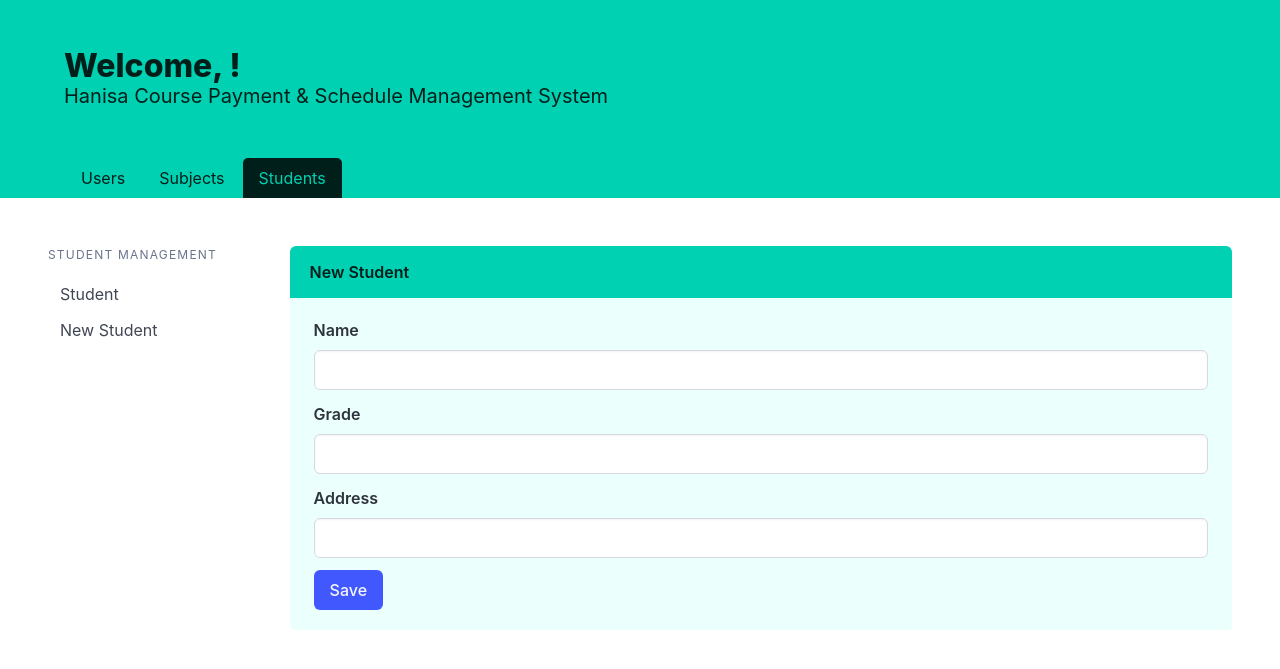
After one commit to penghalu/hanisa-course, a Django app: page /data/students/add/ in a window 1280 px wide. The commit adds this page. Shown: the top 669 px of the page. Run offline with Django 3.2, Linux system fonts and the light colour scheme; some libraries are stand-ins or nearby versions.

Commit message:
new student logic

```diff
--- a/course_management/urls.py
+++ b/course_management/urls.py
@@ -1,6 +1,6 @@
 from django.urls import path
 
-from .views import SubjectAdd, SubjectList, StudentList
+from .views import SubjectAdd, SubjectList, StudentAdd, StudentList
 
 
 app_name = 'course_management'
@@ -9,4 +9,5 @@ urlpatterns = [
     path('subjects/', SubjectList.as_view(), name='subject_list'),
     path('subjects/add/', SubjectAdd.as_view(), name='subject_add'),
     path('students/', StudentList.as_view(), name='student_list'),
+    path('students/add/', StudentAdd.as_view(), name='student_add'),
 ]
--- a/course_management/views.py
+++ b/course_management/views.py
@@ -30,3 +30,12 @@ class StudentList(LoginRequiredMixin, ListView):
     context_object_name = 'students'
     template_name = 'course_management/student_list.html'
     login_url = 'home'
+
+
+class StudentAdd(CreateView):
+    model = Student
+    template_name = 'course_management/student_add.html'
+    fields = '__all__'
+
+    def get_success_url(self):
+        return reverse('course_management:student_list')
--- a/templates/bulma_header.html
+++ b/templates/bulma_header.html
@@ -15,7 +15,7 @@
                 <ul>
                     <li{% if request.resolver_match.url_name == 'add' or request.resolver_match.url_name == 'list' %} class="is-active"{% endif %}><a href="{% url 'users:list' %}">Users</a></li>
                     <li{% if request.resolver_match.url_name == 'subject_list' or request.resolver_match.url_name == 'subject_add' %} class="is-active"{% endif %}><a href="{% url 'course_management:subject_list' %}">Subjects</a></li>
-                    <li{% if request.resolver_match.url_name == 'student_list' %} class="is-active"{% endif %}><a href="{% url 'course_management:student_list' %}">Students</a></li>
+                    <li{% if request.resolver_match.url_name == 'student_list' or request.resolver_match.url_name == 'student_add' %} class="is-active"{% endif %}><a href="{% url 'course_management:student_add' %}">Students</a></li>
                     {% if user.is_authenticated %}
                         <li><a href="{% url 'logout' %}">Logout</a></li>
                     {% endif %}
--- /dev/null
+++ b/templates/course_management/student_add.html
@@ -0,0 +1,32 @@
+{% extends 'course_management/student_base.html' %}
+
+{% block heading %}New Student{% endblock %}
+
+{% block article %}
+    <form method="post">
+        {% csrf_token %}
+        <div class="field">
+            <label for="{{ form.name.name }}" class="label">{{ form.name.label }}</label>
+            <div class="control">
+                <input type="text" class="input" name="{{ form.name.name }}" id="{{ form.name.name }}">
+            </div>
+        </div>
+        <div class="field">
+            <label for="{{ form.grade.name }}" class="label">{{ form.grade.label }}</label>
+            <div class="control">
+                <input type="text" class="input" name="{{ form.grade.name }}" id="{{ form.grade.name }}">
+            </div>
+        </div>
+        <div class="field">
+            <label for="{{ form.address.name }}" class="label">{{ form.address.label }}</label>
+            <div class="control">
+                <input type="text" class="input" name="{{ form.address.name }}" id="{{ form.address.name }}">
+            </div>
+        </div>
+        <div class="field is-grouped">
+            <div class="control">
+                <button type="submit" class="button is-link">Save</button>
+            </div>
+        </div>
+    </form>
+{% endblock %}
--- a/templates/course_management/student_base.html
+++ b/templates/course_management/student_base.html
@@ -7,6 +7,7 @@
         </p>
         <ul class="menu-list">
             <li><a href="{% url 'course_management:student_list' %}">Student</a></li>
+            <li><a href="{% url 'course_management:student_add' %}">New Student</a></li>
         </ul>
     </aside>
 {% endblock %}
```
